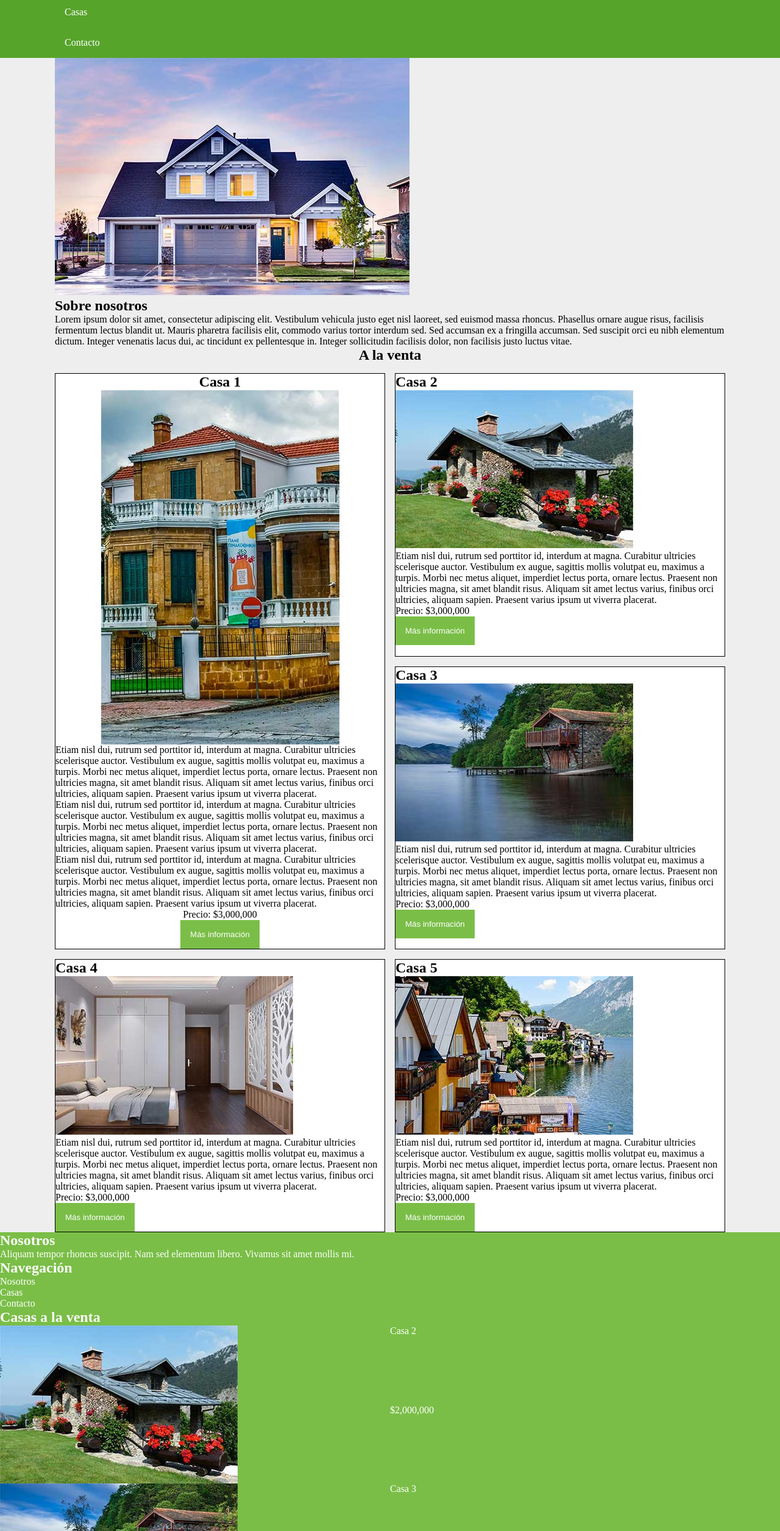
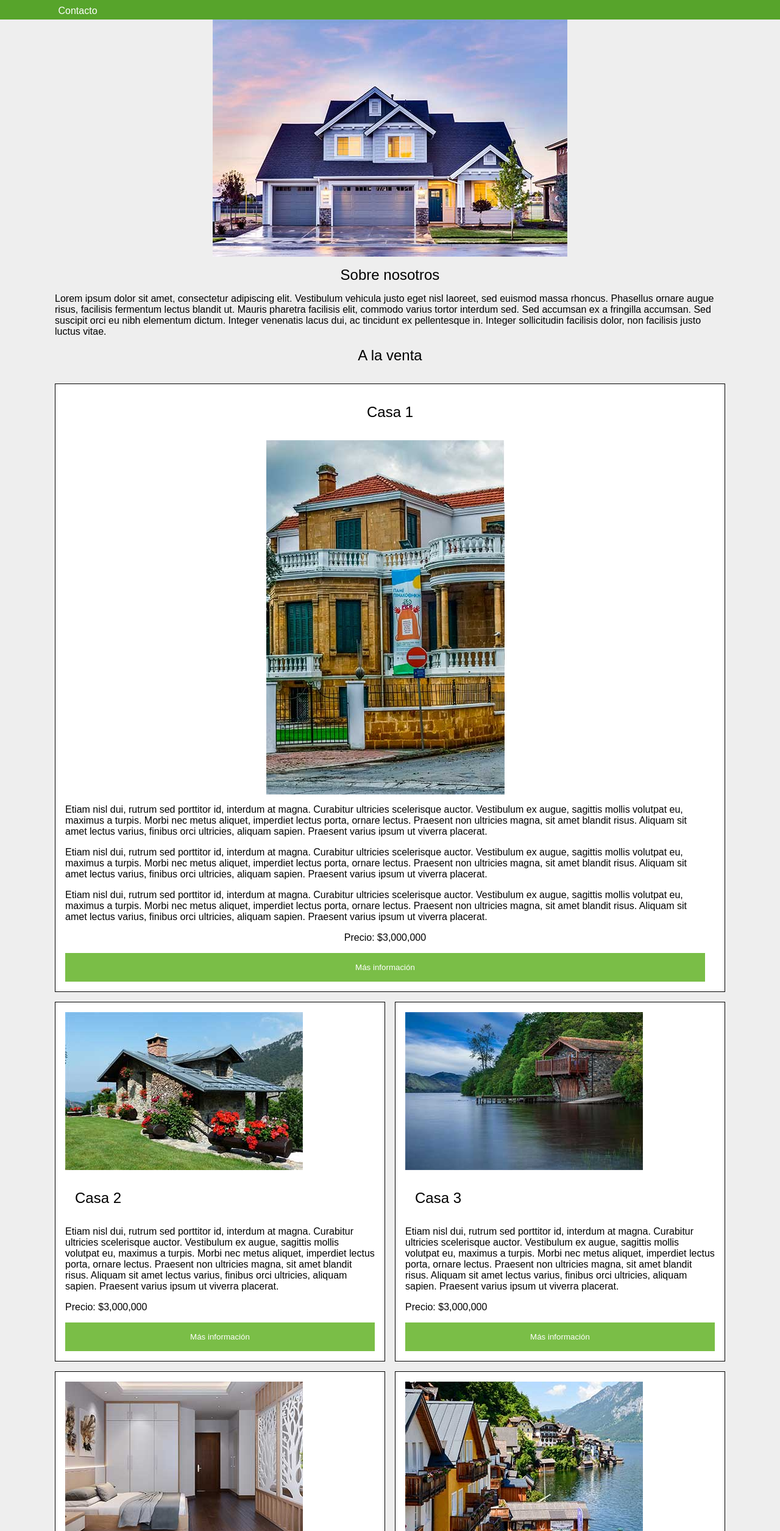
Before and after one commit to cmardom/grid3, a plain HTML site: page index.html in a window 1280 px wide. Shown: the part 119-2630 px from the top of the page at 61% size. Drawn offline with Linux system fonts and the light colour scheme.

Commit message:
posicionamiento movil hecho

```diff
--- a/index.html
+++ b/index.html
@@ -72,6 +72,7 @@
     </main>
 
     <footer>
+        <div class="container">
             <div class="footerNosotros">
                 <h2>Nosotros</h2>
                 <p> Aliquam tempor rhoncus suscipit. Nam sed elementum libero. Vivamus sit amet mollis mi. </p>
@@ -90,27 +91,38 @@
                 <h2>Casas a la venta</h2>
                 <div class="casaFooter">
                     <img src="img/casa2.jpg">
+                    <div class="infoCasaFooter">
                         <p>Casa 2</p>
                         <p>$2,000,000</p>
                     </div>
+                </div>
                 <div class="casaFooter">
                     <img src="img/casa3.jpg">
+                    <div class="infoCasaFooter">
                         <p>Casa 3</p>
                         <p>$2,000,000</p>
                     </div>
+                </div>
                 <div class="casaFooter">
                     <img src="img/casa4.jpg">
+                    <div class="infoCasaFooter">
                         <p>Casa 4</p>
                         <p>$2,000,000</p>
                     </div>
+                </div>
                 <div class="casaFooter">
                     <img src="img/casa5.jpg">
+                    <div class="infoCasaFooter">
                         <p>Casa 5</p>
                         <p>$2,000,000</p>
                     </div>
                 </div>
+            </div>
 
             <p>Derechos Reservados Bienes Raices 2018</p>
+
+        </div>
+
     </footer>
 
 </body>
--- a/styles/styles.scss
+++ b/styles/styles.scss
@@ -5,11 +5,18 @@
   box-sizing: border-box;
   padding: 0;
   margin: 0;
+  font-family: Arial, Helvetica, sans-serif;
+  font-weight: lighter;
+
 }
 
 .container{
   margin: 0 auto;
   max-width: 1100px;
+}
+
+img{
+  max-width: 100%;
 }
 
 body{
@@ -21,18 +28,31 @@ header{
   nav {
     display: grid;
     grid-template-columns: repeat(auto-fit, minmax($min_menu_width, 1fr));
-
+    #logo{
+      grid-column: span 2;
+      min-width: min-content;
+    }
     ul {
       grid-column: 1 / 2;
       list-style-type: none;
       color: $claro;
 
       li{
-        padding: $padding;
+        padding: 1%;
       }
     }
   }
 
+
+
+}
+
+#hero{
+  display: grid;
+  justify-items: center;
+  h1{
+    padding: $padding;
+  }
 }
 
 main{
@@ -44,17 +64,23 @@ main{
   h2{
     grid-column: 1 / 3;
     grid-row: 1 / 2;
+    padding: $padding;
+
   }
 
   >div{
     background-color: $claro;
     border: 1px solid $negro;
+    display: grid;
+    padding: $padding;
+    gap: $padding;
 
     button{
       background-color: $primario;
       color: $claro;
       padding: $padding;
       border: none;
+      justify-self: stretch;
       @include hover($claro, $primario);
     }
   }
@@ -62,7 +88,7 @@ main{
   //imagen max width 100%
 
   .casa1{
-    grid-column: 1 / 2;
+    grid-column: 1 / 3;
     grid-row: 2 / 4;
     display: grid;
     grid-template-columns: 1fr;
@@ -85,14 +111,19 @@ main{
 
   }
 
-  .casa2{
-    grid-column: 2 / 3;
+  .casa{
+    display: grid;
+    grid-template-columns: 1fr;
+
+    img{
+      grid-column: 1 / 2;
+      grid-row: 1 / 2;
+    }
+
+    h2{
+      grid-column: 1 / 2;
       grid-row: 2 / 3;
-
     }
-  .casa3{
-    grid-column: 2 / 3;
-    grid-row: 3 / 4;
   }
 
 }
@@ -101,18 +132,35 @@ footer{
   background-color: $primario;
   color: $claro;
 
+  >div {
+
+    grid-template-columns: repeat(auto-fit, minmax(200px, 1fr));
+    .navegacionFooter{
+      ul {
+        li{
+          list-style-type: none;
+        }
+      }
+    }
+
     .casasVentaFooter{
+
       .casaFooter{
         display: grid;
-      grid-template-columns: repeat(2, 1fr);
+        grid-template-columns: repeat(auto-fit, minmax(100px, 1fr));
 
+        justify-items: center;
+        align-items: center;
         img {
-        grid-column: 1 / 2;
-        grid-row: 1 / 3;
+          //grid-column: span 1;
+          padding-bottom: $padding;
+
+
         }
 
         p{
           grid-column: 2 / 3;
+          grid-row: span 1;
         }
 
 
@@ -124,3 +172,5 @@ footer{
       text-align: center;
     }
   }
+
+}
```
Also changed, not shown: styles/styles.css, 1 other file. Lines whose indentation alone changed are shown as unchanged.
